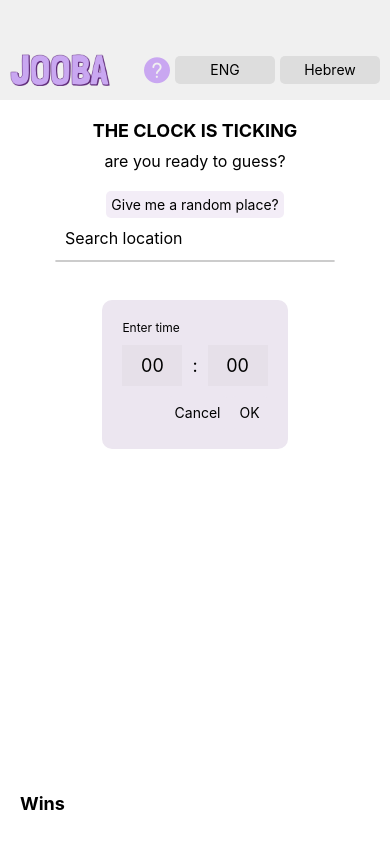
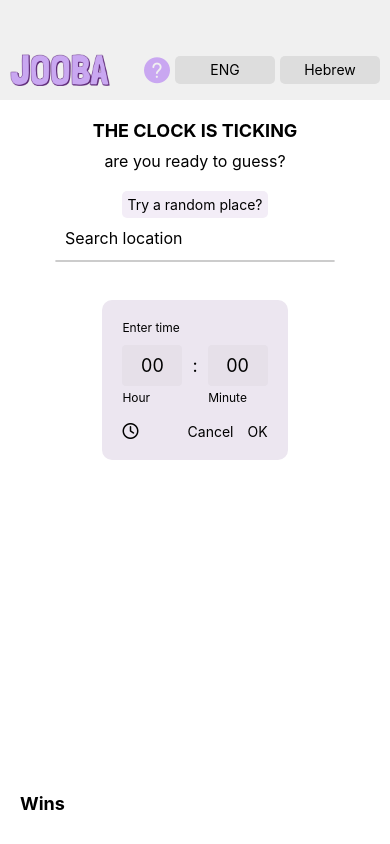
Before and after one commit to yonatanhershko/Jooba-Clock-Game, a React Native app: screen / in a window 390 px wide. Built offline with nearby package versions, Linux system fonts and the light colour scheme.

Commit message:
Add style to time picker

```diff
--- a/App.js
+++ b/App.js
@@ -83,7 +83,7 @@ export default function App() {
         <Text style={styles.title}>THE CLOCK IS TICKING</Text>
         <Text style={styles.subtitle}>are you ready to guess?</Text>
         <TouchableOpacity onPress={onRandomLocation}>
-          <Text style={styles.randBtn}>Give me a random place?</Text>
+          <Text style={styles.randBtn}>Try a random place?</Text>
         </TouchableOpacity>
         <SearchBar onLocationSelect={handleLocationSelect} initialLocation={randomLocation} />
         <TimePicker onGuessSubmit={checkGuess} />
--- a/components/SearchBar.jsx
+++ b/components/SearchBar.jsx
@@ -117,7 +117,7 @@ const styles = StyleSheet.create({
         zIndex: 10,
     },
     input: {
-        width: '80%',
+        width: '100%',
         padding: 10,
         borderColor: '#ccc',
         borderRadius: 5,
--- a/components/TimePicker.jsx
+++ b/components/TimePicker.jsx
@@ -1,6 +1,7 @@
 // components/TimePicker.js
 import React, { useState } from 'react'
 import { View, Text, TextInput, TouchableOpacity, StyleSheet } from 'react-native'
+import FontAwesome6 from '@expo/vector-icons/FontAwesome6';
 
 export default function TimePicker({ onGuessSubmit }) {
   const [hour, setHour] = useState('')
@@ -32,6 +33,13 @@ export default function TimePicker({ onGuessSubmit }) {
           maxLength={2}
         />
       </View>
+
+      <View style={styles.underInputsTxtContainer} >
+        <Text style={styles.underInputsTxt}>Hour</Text>
+        <Text style={styles.underInputsTxt}>Minute</Text>
+      </View>
+
+      <View style={styles.buttonsContainer}>
         <View style={styles.buttons}>
           <TouchableOpacity style={styles.button} onPress={handleSubmit}>
             <Text>OK</Text>
@@ -39,7 +47,10 @@ export default function TimePicker({ onGuessSubmit }) {
           <TouchableOpacity style={styles.button} onPress={() => { setHour(''); setMinute(''); }}>
             <Text>Cancel</Text>
           </TouchableOpacity>
+          <FontAwesome6 name="clock" size={16} color="black" style={styles.icon}/>
         </View>
+      </View>
+
     </View>
   )
 }
@@ -59,7 +70,7 @@ const styles = StyleSheet.create({
   timeInputs: {
     flexDirection: 'row',
     alignItems: 'center',
-    marginBottom: 10,
+    marginBottom: 4,
   },
   input: {
     backgroundColor: '#e6e0e9',
@@ -67,20 +78,35 @@ const styles = StyleSheet.create({
     fontSize: 18,
     width: 60,
     textAlign: 'center',
+    borderRadius: 4,
+
   },
   colon: {
     fontSize: 18,
     marginHorizontal: 10,
   },
+  buttonsContainer: {
+    justifyContent: 'space-between',
+  },
   buttons: {
     flexDirection: 'row-reverse',
     color: '#8779a7',
-    gap: 3,
+    gap: 14,
   },
   button: {
-    padding: 8,
     color: '#8779a7',
     backgroundColor: '#ece6f0',
     borderRadius: 5,
   },
+  icon: {
+    flex: 1,
+  },
+  underInputsTxtContainer: {
+    flexDirection: 'row',
+    gap: 58,
+    marginBottom:18,
+  },
+  underInputsTxt: {
+    fontSize: 12,
+  }
 });
```
Lines whose indentation alone changed are shown as unchanged.
